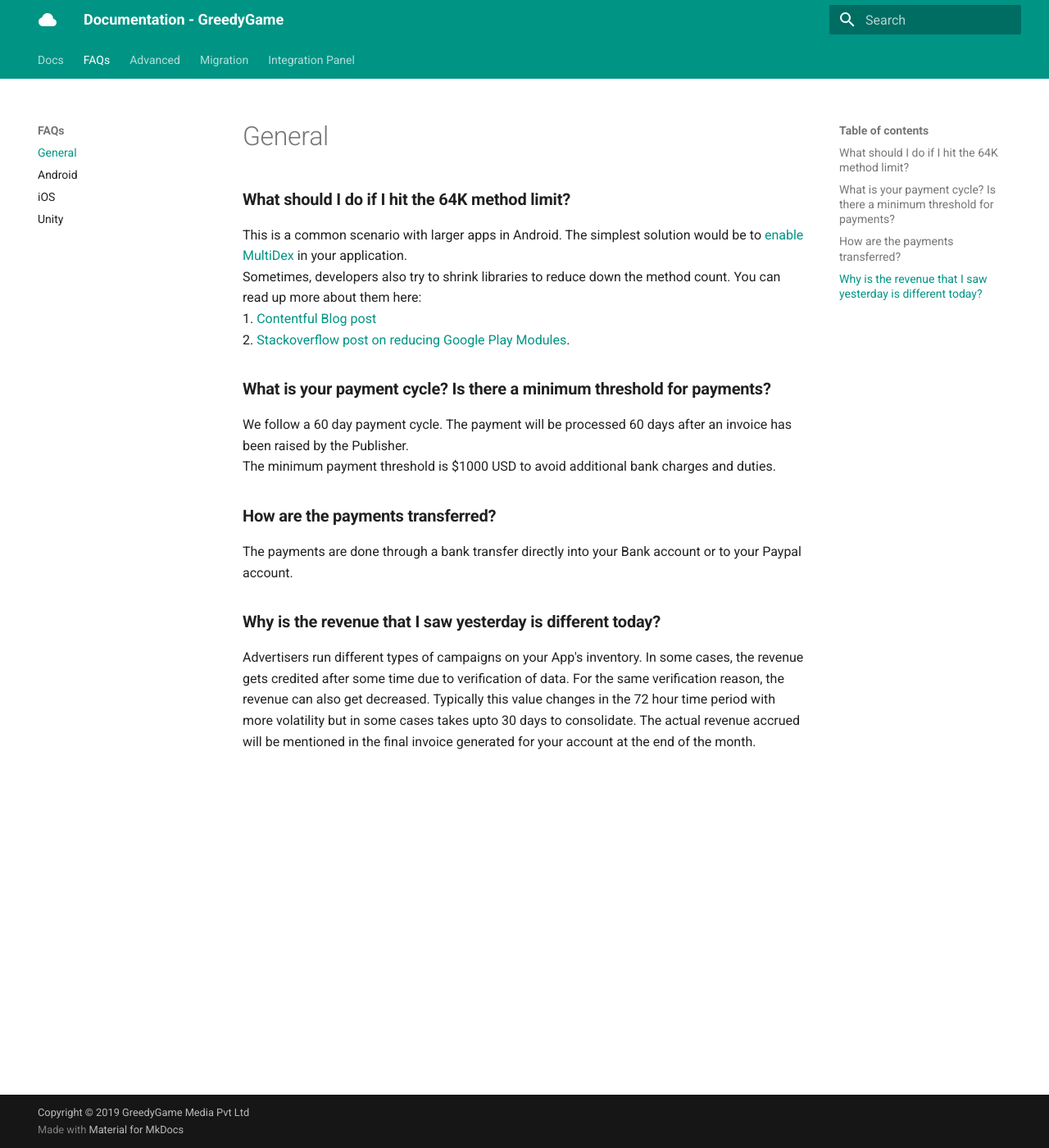
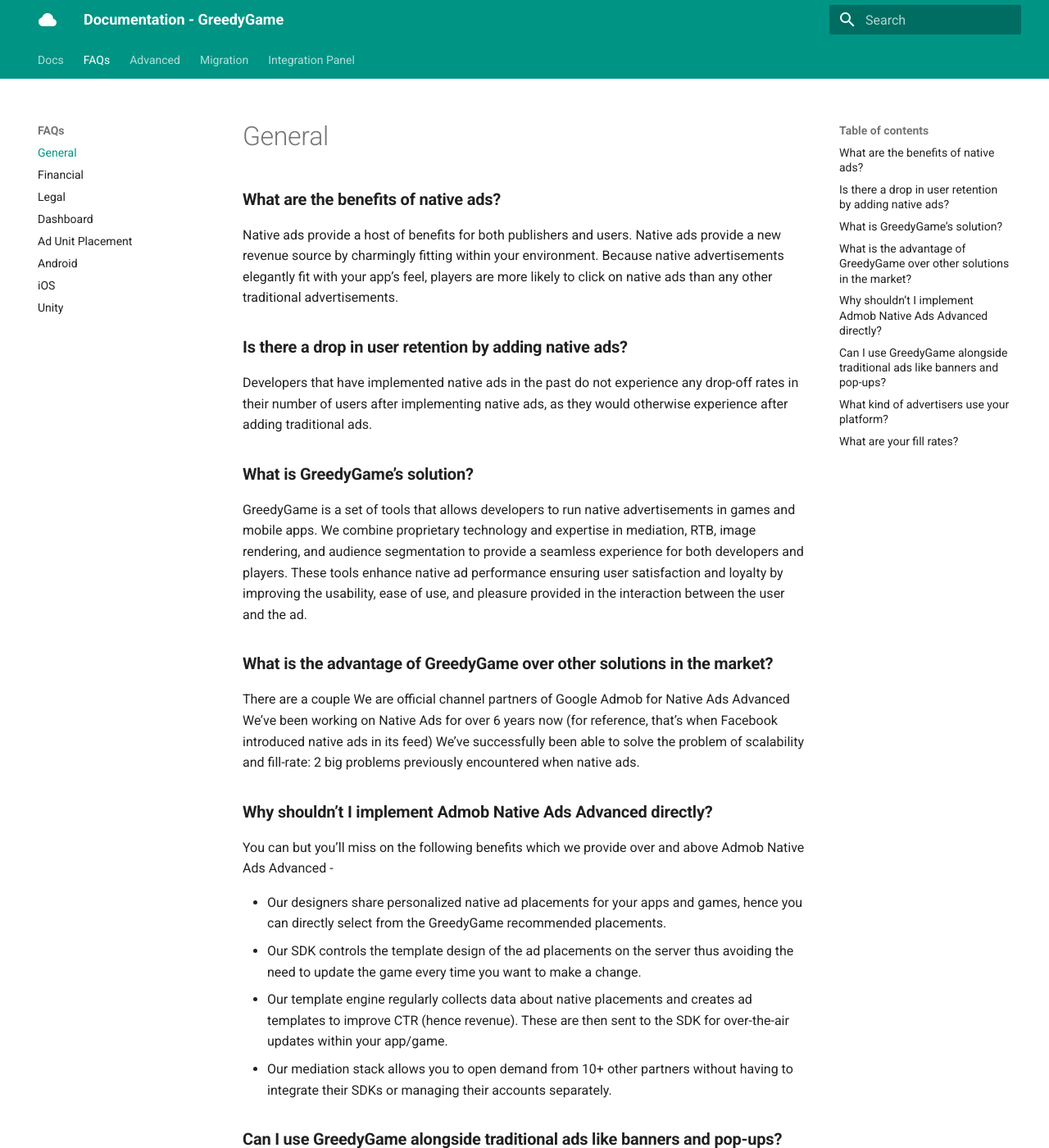
Before and after one commit to GreedyGame/greedygame-docs, an MkDocs documentation site: the page built from docs/general-faq.md, in a window 1280 px wide and 1400 px high. Shown: the whole window at 82% size. Built offline with MkDocs 1.6.1 and Material for MkDocs 9.7.7, drawn with Linux system fonts in a browser that asks for light colours; some of the changed text lies outside the part shown.

Commit message:
Added faqs and made corrections

```diff
--- /dev/null
+++ b/docs/adunit-faq.md
@@ -0,0 +1,20 @@
+### **What’s the difference between clickable and non-clickable ads?**
+Clickable ads generate revenue. Non-clickable ads increase click-through rates on clickable ads. Therefore, non-clickables, while not completely necessary, boost revenues by probing the subconscious minds of players to click through to advertisers. Due to the higher visibility of native ads, the revenue that you get from clickable ads include the premium for branding along with it. Publishers can opt to only run clickable ads in their games, though we always recommend a mixture of the two.
+
+### **What do I do if I don’t have much screen real estate?**
+That's exactly the area where native ads provide value. You can create ads of any size/shape in your game and make it clickable/non-clickable. Check out the implementations below on how game and app developers have cleverly used space to creative native units.
+
+<a href="https://www.youtube.com/watch?v=GW0tYNv4zFg">Youtube Video 1</a><br>
+<a href="https://www.youtube.com/watch?v=Zn84XFOe4pk">Youtube Video 2</a>
+
+### **What ad sizes do you support?**
+The platform is designed in a way to give you complete freedom to choose any size/shape of an ad. It is the job of the SDK to re-design ad creatives to ensure they can fit the shape/size seamlessly.
+
+### **Do I need to design the ad?**
+You need to only create a transparent unit over the area while integrating. Our team sets up the template as per your game's UI. Post this, our recommendation engine takes over to make incremental changes to the ad template to improve CTR.
+
+### **Do you have any samples of how other games have implemented native ads?**
+Yes, you can check our repository of native ads samples here at <a href="https://www.greedygame.com/native-ad-example-gallery">Gallery</a>
+
+### **Are there any best practices that I should consider before creating ad units?**
+We’ve created a detailed list of best practises you can follow to maximize your revenue. You can check them <a href="https://docs.greedygame.com/best_practices/">here</a>
--- /dev/null
+++ b/docs/dashboard-faq.md
@@ -0,0 +1,2 @@
+### **Why is the revenue that I saw yesterday, different today?**
+Advertisers run different types of campaigns on your app's inventory. In some cases, the revenue gets credited after some time due to verification of data. For this reason, the revenue shown on the dashboard for previous days can change. Typically this value changes in the 72 hour time period with more volatility but in some cases takes upto 30 days to consolidate. The actual revenue accrued will be mentioned in the final invoice generated for your account at the end of the month.
--- /dev/null
+++ b/docs/financial-faq.md
@@ -0,0 +1,13 @@
+### **How much can I expect to make?**
+Partners typically increase their revenue by 30-40%. This revenue is over and above the revenue through other ad formats. If you’d like a revenue estimation based on your geographies and players, you can check out our revenue calculator at <a href="https://www.greedygame.com/cpmcalculator">CPM Calculator</a>.
+
+### **Do you offer minimum guarantees?**
+Please get in touch and ask our team about minimum guarantees for your particular title.
+
+
+### **What is your payment cycle? Is there a minimum threshold for payments?**
+We follow a 60 day payment cycle. The payment will be processed 60 days after an invoice has been raised by the Publisher.
+The minimum payment threshold is $1000 USD to avoid additional bank charges and duties.
+
+### **How are the payments transferred?**
+The payments are done through a bank transfer directly into your Bank account or to your Paypal account.
--- a/docs/general-faq.md
+++ b/docs/general-faq.md
@@ -1,15 +1,39 @@
-### **What should I do if I hit the 64K method limit?**
-This is a common scenario with larger apps in Android. The simplest solution would be to <a target="_blank" rel="noopener noreferrer" href="https://developer.android.com/studio/build/multidex">enable MultiDex</a> in your application.
-Sometimes, developers also try to shrink libraries to reduce down the method count. You can read up more about them here:
-1. <a target="_blank" rel="noopener noreferrer" href="https://www.contentful.com/blog/2014/10/30/android-and-the-dex-64k-methods-limit/">Contentful Blog post</a>
-2. <a target="_blank" rel="noopener noreferrer" href="https://stackoverflow.com/questions/26891208/shrink-google-play-services-library-for-use-with-google-analytics-only">Stackoverflow post on reducing Google Play Modules</a>.
+### **What are the benefits of native ads?**
+Native ads provide a host of benefits for both publishers and users. Native ads provide a new revenue source by charmingly fitting within your environment. Because native advertisements elegantly fit with your app’s feel, players are more likely to click on native ads than any other traditional advertisements.
 
-### **What is your payment cycle? Is there a minimum threshold for payments?**
-We follow a 60 day payment cycle. The payment will be processed 60 days after an invoice has been raised by the Publisher.
-The minimum payment threshold is $1000 USD to avoid additional bank charges and duties.
+### **Is there a drop in user retention by adding native ads?**
+Developers that have implemented native ads in the past do not experience any drop-off rates in their number of users after implementing native ads, as they would otherwise experience after adding traditional ads.
 
-### **How are the payments transferred?**
-The payments are done through a bank transfer directly into your Bank account or to your Paypal account.
+### **What is GreedyGame’s solution?**
+GreedyGame is a set of tools that allows developers to run native advertisements in games and mobile apps. We combine proprietary technology and expertise in mediation, RTB, image rendering, and audience segmentation to provide a seamless experience for both developers and players. These tools enhance native ad performance ensuring user satisfaction and loyalty by improving the usability, ease of use, and pleasure provided in the interaction between the user and the ad.
 
-### **Why is the revenue that I saw yesterday is different today?**
-Advertisers run different types of campaigns on your App's inventory. In some cases, the revenue gets credited after some time due to verification of data. For the same verification reason, the revenue can also get decreased. Typically this value changes in the 72 hour time period with more volatility but in some cases takes upto 30 days to consolidate. The actual revenue accrued will be mentioned in the final invoice generated for your account at the end of the month.
+### **What is the advantage of GreedyGame over other solutions in the market?**
+There are a couple
+We are official channel partners of Google Admob for Native Ads Advanced
+We’ve been working on Native Ads for over 6 years now (for reference, that’s when Facebook introduced native ads in its feed)
+We’ve successfully been able to solve the problem of scalability and fill-rate: 2 big problems previously encountered when native ads.
+
+### **Why shouldn’t I implement Admob Native Ads Advanced directly?**
+You can but you’ll miss on the following benefits which we provide over and above Admob Native Ads Advanced -
+
+* Our designers share personalized native ad placements for your apps and games, hence you can directly select from the GreedyGame recommended placements.
+* Our SDK controls the template design of the ad placements on the server thus avoiding the need to update the game every time you want to make a change.
+* Our template engine regularly collects data about native placements and creates ad templates to improve CTR (hence revenue). These are then sent to the SDK for over-the-air updates within your app/game.
+* Our mediation stack allows you to open demand from 10+ other partners without having to integrate their SDKs or managing their accounts separately.
+
+### **Can I use GreedyGame alongside traditional ads like banners and pop-ups?**
+Certainly, and in fact many of our clients run both native and traditional ads in order to maximize earnings and benefit from two distinct revenue streams.
+
+### **What kind of advertisers use your platform?**
+We work with all major exchanges and partners including the likes of FAN, Admob, Inmobi, Criteo, Pubmatic, Pubnative and 10+ more partners. For the complete and updated list, please reach out to us.
+
+### **What are your fill rates?**
+We have 95%+ fill rates in every country across the globe. This means that your native ad spot will virtually always be filled with an advertisement.
+
+How do I start?
+Once you decide to integrate, let our team know. Although you can certainly complete the process independently, we recommend you contact us so we can ensure you have a much faster and seamless experience. Upon contacting us and expressing the desire to integrate, here are the next steps.
+
+1. We'll get back to you with placement suggestions for the game/app
+2. Your team will approve the suggestions / internally decide on placements
+3. You set a date for integration and our tech team assists in real-time
+4. You publish the update & the ads go live
--- a/mkdocs.yml
+++ b/mkdocs.yml
@@ -20,6 +20,10 @@
     - Releases: releases.md
   - FAQs:
     - General: general-faq.md
+    - Financial: financial-faq.md
+    - Legal: legal-faq.md
+    - Dashboard: dashboard-faq.md
+    - Ad Unit Placement: adunit-faq.md
     - Android: android-faq.md
     - iOS: ios-faq.md
     - Unity: unity-faq.md
```
Also changed, not shown: docs/android-faq.md (+3 -3 lines), docs/legal-faq.md (added, +14 -0 lines).
